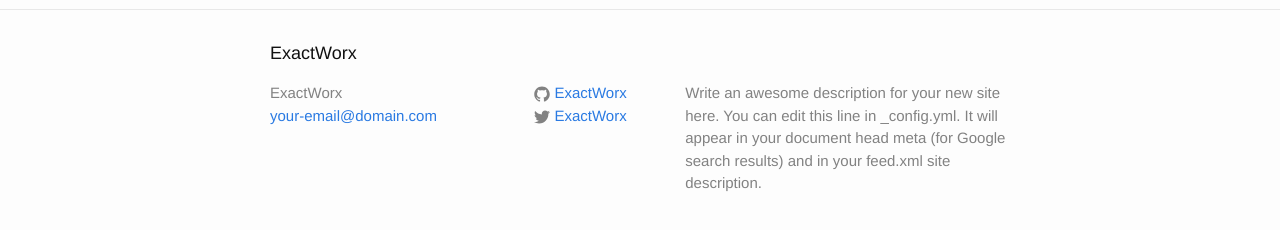
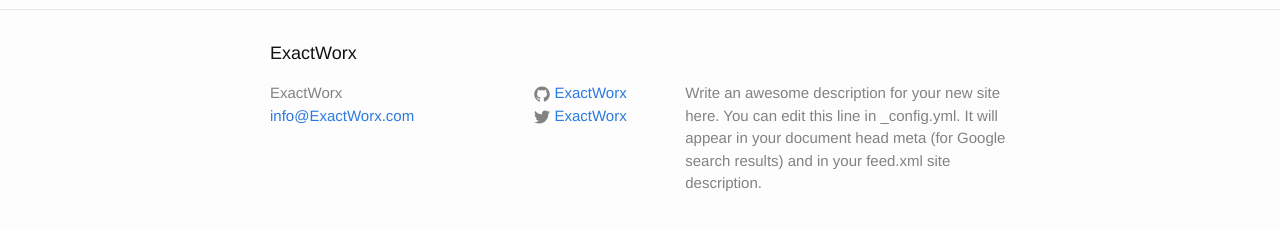
Before and after one commit to corwatz/corwatz.github.io, a Jekyll site: the page built from index.html, in a window 1280 px wide. Shown: the part 287-517 px from the top of the page. Built offline with Jekyll 4.4.1, drawn with Linux system fonts in a browser that asks for light colours.

Commit message:
Update _config.yml

```diff
--- a/_config.yml
+++ b/_config.yml
@@ -7,13 +7,13 @@
 
 # Site settings
 title: ExactWorx
-email: your-email@domain.com
+email: info@ExactWorx.com
 description: > # this means to ignore newlines until "baseurl:"
   Write an awesome description for your new site here. You can edit this
   line in _config.yml. It will appear in your document head meta (for
   Google search results) and in your feed.xml site description.
 baseurl: "" # the subpath of your site, e.g. /blog
-url: "http://yourdomain.com" # the base hostname & protocol for your site
+url: "http://www.ExactWorx.com" # the base hostname & protocol for your site
 twitter_username: ExactWorx
 github_username:  ExactWorx
 
```
